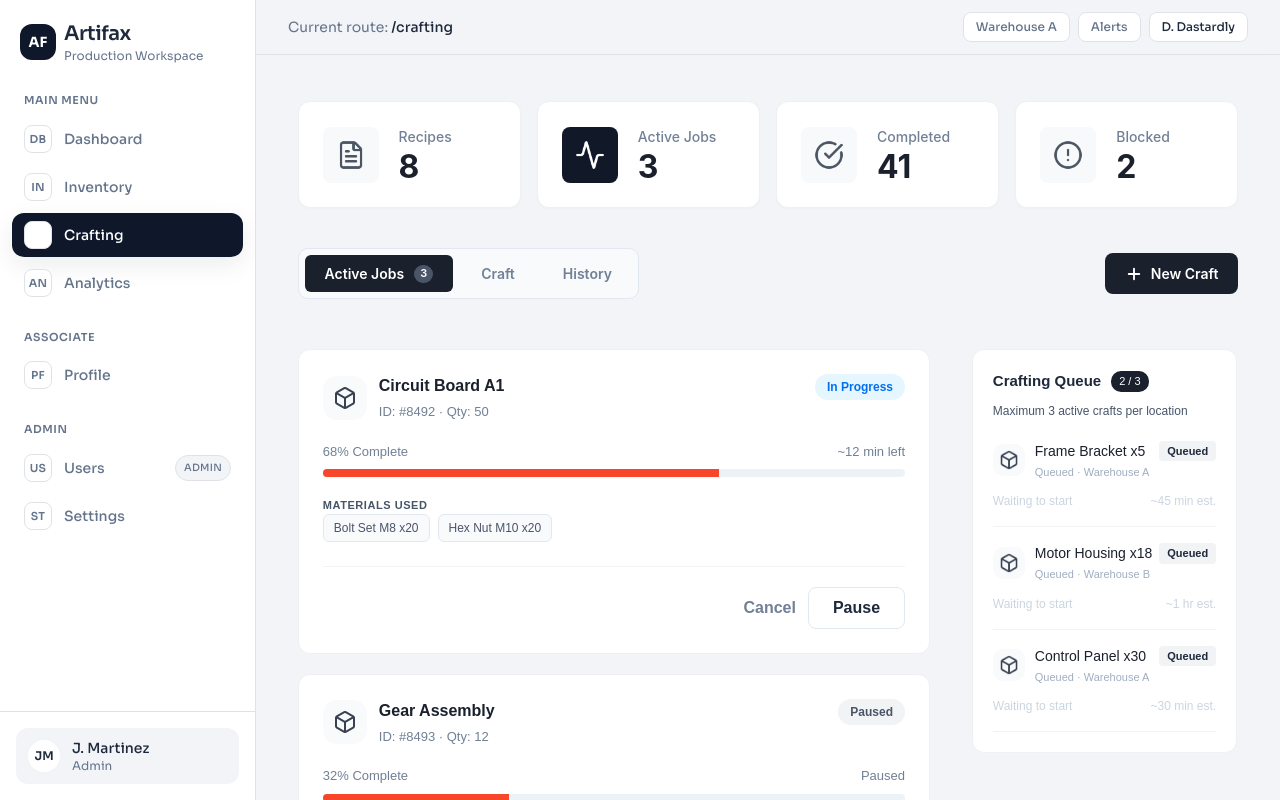
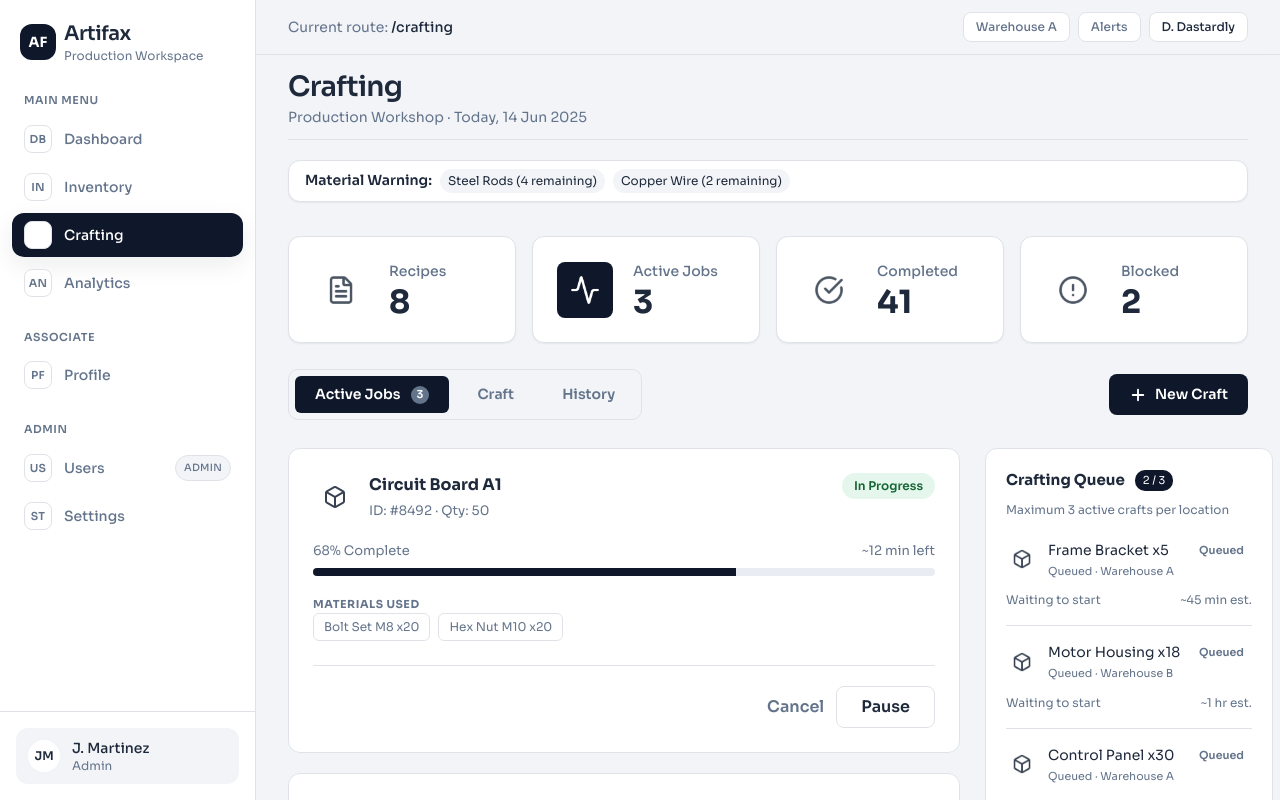
Before and after one commit to I-Know-What-You-Committed-Last-Summer/Artifax, a React (Create React App) app in the folder frontend/: page /crafting in a window 1280 px wide. Shown: the top 800 px of the page. Built offline with nearby package versions, Linux system fonts and the light colour scheme.

Commit message:
style(frontend): align crafting module with app layout tokens

```diff
--- a/frontend/src/pages/crafting/components/craftingItems/craftingItems.css
+++ b/frontend/src/pages/crafting/components/craftingItems/craftingItems.css
@@ -2,14 +2,14 @@
   display: grid;
   grid-template-columns: repeat(auto-fill, minmax(400px, 1fr));
   gap: 20px;
-  width: 97%;
+  width: 100%;
   margin: 0  auto;
   perspective: 1000px;
 }
 
 .job-card {
   background: white;
-  border: 1px solid #eef0f2;
+  border: 1px solid var(--border);
   border-radius: 12px;
   padding: 24px;
   transition: transform 0.2s ease;
@@ -29,7 +29,7 @@
   width: 44px;
   height: 44px;
   border-radius: 14px;
-  background: #f8fafc;
+  background: var(--app);
   display: flex;
   align-items: center;
   justify-content: center;
@@ -41,52 +41,52 @@
   object-fit: contain;
 }
 
-.job-titles h3 { font-size: 16px; font-weight: 700; margin: 0; color: #1a202c; }
-.job-titles p { font-size: 13px; color: #718096; margin: 4px 0 0 0; }
+.job-titles h3 { font-size: 16px; font-weight: 700; margin: 0; color: var(--text); }
+.job-titles p { font-size: 13px; color: var(--muted); margin: 4px 0 0 0; }
 
 .status-badge {
   padding: 4px 12px;
   border-radius: 20px;
   font-size: 12px;
   font-weight: 600;
-  background: #f1f3f5;
-  color: #4a5568;
+  background: var(--app);
+  color: var(--muted);
 }
 
-.status-badge.in-progress { background: #e6f6ff; color: #0070f3; }
+.status-badge.in-progress { background: var(--ok-bg); color: var(--ok-text); }
 
 .progress-section { margin-bottom: 20px; }
 .progress-text {
   display: flex;
   justify-content: space-between;
   font-size: 13px;
-  color: #718096;
+  color: var(--muted);
   margin-bottom: 8px;
 }
 
 .progress-bar-bg {
   height: 8px;
-  background: #edf2f7;
+  background: #e9edf3;
   border-radius: 4px;
   overflow: hidden;
 }
 
 .progress-bar-fill {
   height: 100%;
-  background: #F8462A;
+  background: var(--primary);
   transition: width 0.3s ease;
 }
 
-.section-label { font-size: 11px; font-weight: 700; color: #a0aec0; letter-spacing: 0.05em; margin-bottom: 8px; }
+.section-label { font-size: 11px; font-weight: 700; color: var(--muted); letter-spacing: 0.05em; margin-bottom: 8px; }
 
 .material-tags { display: flex; gap: 8px; flex-wrap: wrap; }
 .material-tag {
-  background: #f8fafc;
-  border: 1px solid #e2e8f0;
+  background: var(--app);
+  border: 1px solid var(--border);
   padding: 4px 10px;
   border-radius: 6px;
   font-size: 12px;
-  color: #4a5568;
+  color: var(--muted);
 }
 
 .card-actions {
@@ -95,16 +95,16 @@
   gap: 12px;
   margin-top: 24px;
   padding-top: 20px;
-  border-top: 1px solid #f1f3f5;
+  border-top: 1px solid var(--border);
 }
 
-.btn-cancel { background: transparent; border: none; color: #718096; font-weight: 600; cursor: pointer; }
+.btn-cancel { background: transparent; border: none; color: var(--muted); font-weight: 600; cursor: pointer; }
 .btn-action {
   padding: 8px 24px;
   border-radius: 8px;
-  border: 1px solid #e2e8f0;
+  border: 1px solid var(--border);
   background: white;
   font-weight: 600;
   cursor: pointer;
 }
-.btn-action.resume { background: #1a202c; color: white; }
+.btn-action.resume { background: var(--primary); color: white; }
--- a/frontend/src/pages/crafting/components/craftingNav/craftingNav.css
+++ b/frontend/src/pages/crafting/components/craftingNav/craftingNav.css
@@ -2,15 +2,14 @@
   display: flex;
   justify-content: space-between;
   align-items: center;
-  width: 98%;
-  margin: 10px auto;
-  font-family: -apple-system, BlinkMacSystemFont, "Segoe UI", Roboto, sans-serif;
+  width: 100%;
+  margin: 8px auto;
 }
 
 .tab-group {
   display: flex;
   gap: 8px;
-  background-color: #f1f3f5; /* Light grey track background */
+  background-color: var(--app);
   padding: 6px;
   border-radius: 10px;
 }
@@ -26,13 +25,13 @@
   font-weight: 600;
   cursor: pointer;
   background: transparent;
-  color: #718096;
+  color: var(--muted);
   transition: all 0.2s ease;
 }
 
 /* Active State Styles */
 .nav-btn.active {
-  background-color: #1a202c; /* Dark charcoal/black */
+  background-color: var(--primary);
   color: #ffffff;
 }
 
@@ -40,7 +39,7 @@
   display: flex;
   align-items: center;
   justify-content: center;
-  background-color: #4a5568;
+  background-color: var(--muted);
   color: #ffffff;
   font-size: 11px;
   min-width: 18px;
@@ -54,7 +53,7 @@
   display: flex;
   align-items: center;
   gap: 8px;
-  background-color: #1a202c;
+  background-color: var(--primary);
   color: #ffffff;
   border: none;
   padding: 10px 20px;
@@ -71,6 +70,6 @@
 
 /* Matching the UI's subtle borders */
 .tab-group {
-  border: 1px solid #e2e8f0;
-  background-color: #f8fafc;
+  border: 1px solid var(--border);
+  background-color: var(--app);
 }
--- a/frontend/src/pages/crafting/components/craftingQueue/craftingQueue.css
+++ b/frontend/src/pages/crafting/components/craftingQueue/craftingQueue.css
@@ -1,15 +1,15 @@
 .queue-sidebar {
   background: white;
-  border: 1px solid #eef0f2;
+  border: 1px solid var(--border);
   border-radius: 12px;
   padding: 20px;
-  width: 95%;
+  width: 100%;
   margin: 0 auto;
 }
 
 .queue-title-row { display: flex; align-items: center; gap: 10px; margin-bottom: 4px; }
 .queue-title-row h3 { font-size: 15px; font-weight: 700; margin: 0; }
-.queue-count { background: #1a202c; color: white; font-size: 11px; padding: 2px 8px; border-radius: 10px; }
+.queue-count { background: var(--primary); color: white; font-size: 11px; padding: 2px 8px; border-radius: 10px; }
 
 .item-info {
   display: flex;
@@ -21,32 +21,32 @@
   width: 32px;
   height: 32px;
   border-radius: 10px;
-  background: #f8fafc;
+  background: var(--app);
   padding: 6px;
   object-fit: contain;
 }
 
-.limit-note { font-size: 12px; color: #a0aec0; margin: 0 0 20px 0; padding: 5px 0px; }
+.limit-note { font-size: 12px; color: var(--muted); margin: 0 0 20px 0; padding: 5px 0px; }
 
 .queue-item {
   padding: 16px 0;
-  border-bottom: 1px solid #f1f3f5;
+  border-bottom: 1px solid var(--border);
 }
 
 .queue-item-header { display: flex; justify-content: space-between; align-items: flex-start; margin-bottom: 12px; }
-.item-info h4 { font-size: 14px; margin: 0; color: #1a202c; }
-.item-info p { font-size: 11px; color: #a0aec0; margin: 2px 0 0 0; }
+.item-info h4 { font-size: 14px; margin: 0; color: var(--text); }
+.item-info p { font-size: 11px; color: var(--muted); margin: 2px 0 0 0; }
 
-.queue-badge { font-size: 11px; font-weight: 600; padding: 2px 8px; border-radius: 4px; background: #f1f3f5; }
-.queue-badge.in-progress { background: #1a202c; color: white; }
+.queue-badge { font-size: 11px; font-weight: 600; padding: 2px 8px; border-radius: 4px; background: var(--app); color: var(--muted); }
+.queue-badge.in-progress { background: var(--primary); color: white; }
 
 .waiting-status {
   display: flex;
   justify-content: space-between;
   font-size: 12px;
-  color: #cbd5e0;
+  color: var(--muted);
 }
 
-.mini-bar-bg { height: 4px; background: #edf2f7; border-radius: 2px; margin-bottom: 8px; }
-.mini-bar-fill { height: 100%; background: #4a5568; border-radius: 2px; }
-.mini-text { display: flex; justify-content: space-between; font-size: 11px; color: #718096; }
+.mini-bar-bg { height: 4px; background: #e9edf3; border-radius: 2px; margin-bottom: 8px; }
+.mini-bar-fill { height: 100%; background: var(--primary); border-radius: 2px; }
+.mini-text { display: flex; justify-content: space-between; font-size: 11px; color: var(--muted); }
--- a/frontend/src/pages/crafting/components/historyStats/historyStats.css
+++ b/frontend/src/pages/crafting/components/historyStats/historyStats.css
@@ -3,9 +3,9 @@
   /* Equal distribution across 4 columns */
   grid-template-columns: repeat(4, 1fr);
   gap: 16px;
-  width: 98%;
+  width: 100%;
   margin: 10px auto;
-  font-family: -apple-system, BlinkMacSystemFont, "Segoe UI", Roboto, sans-serif;
+  font-family: inherit;
   margin-bottom: 30px;
 }
 
@@ -13,7 +13,7 @@
   display: flex;
   align-items: center;
   background: #ffffff;
-  border: 1px solid #eef0f2;
+  border: 1px solid var(--border);
   border-radius: 12px;
   padding: 24px;
   transition: transform 0.2s ease, box-shadow 0.2s ease;
@@ -29,7 +29,7 @@
   justify-content: center;
   width: 52px;
   height: 52px;
-  background-color: #f8fafc; /* Very light blue-grey */
+  background-color: var(--app);
   border-radius: 10px;
   margin-right: 16px;
   flex-shrink: 0;
@@ -55,14 +55,14 @@
 .history-label {
   font-size: 13px;
   font-weight: 500;
-  color: #94a3b8; /* Muted label color */
+  color: var(--muted);
   margin-bottom: 2px;
 }
 
 .history-value {
   font-size: 28px;
   font-weight: 700;
-  color: #0f172a; /* Deep charcoal */
+  color: var(--text);
   line-height: 1.2;
 }
 
--- a/frontend/src/pages/crafting/components/stats/stats.css
+++ b/frontend/src/pages/crafting/components/stats/stats.css
@@ -5,10 +5,10 @@
   gap: 16px;
   padding: 10px 0;
   background-color: transparent;
-  font-family: -apple-system, BlinkMacSystemFont, "Segoe UI", Roboto, sans-serif;
+  font-family: inherit;
 
   /* Layout constraints */
-  width: 98%;
+  width: 100%;
   margin: 0px auto 0;
   perspective: 1000px;
 }
@@ -17,10 +17,10 @@
   display: flex;
   align-items: center;
   background: #ffffff;
-  border: 1px solid #eef0f2;
+  border: 1px solid var(--border);
   border-radius: 12px;
   padding: 24px;
-  box-shadow: 0 1px 3px rgba(0, 0, 0, 0.02);
+  box-shadow: 0 1px 2px rgba(15, 23, 42, 0.06);
   /* Ensure the card fills the grid cell */
   width: 100%;
   box-sizing: border-box;
@@ -34,7 +34,7 @@
   justify-content: center;
   width: 56px;
   height: 56px;
-  background-color: #f8f9fa;
+  background-color: var(--app);
   border-radius: 8px;
   margin-right: 20px;
   flex-shrink: 0; /* Prevents icon box from squishing */
@@ -60,19 +60,19 @@
 .stat-label {
   font-size: 14px;
   font-weight: 500;
-  color: #718096;
+  color: var(--muted);
   margin-bottom: 4px;
 }
 
 .stat-value {
   font-size: 32px;
   font-weight: 700;
-  color: #1a202c;
+  color: var(--text);
   line-height: 1;
 }
 
 .info-card:nth-child(2) .icon-wrapper {
-  background-color: #111827;
+  background-color: var(--primary);
 }
 
 /* Responsive adjustment */
--- a/frontend/src/pages/crafting/crafting.css
+++ b/frontend/src/pages/crafting/crafting.css
@@ -1,17 +1,17 @@
 .crafting-page {
   width: 100%;
-  font-family: 'Orbitron', sans-serif;
+  display: block;
 }
 
 .crafting-panel {
   width: 100%;
-  padding: 20px 0;
+  padding: 8px 0;
 }
 
 .active-jobs-layout {
   display: flex;
-  width: 97%;
-  margin: 20px 0;
+  width: 100%;
+  margin: 12px 0;
   gap: 25px;
   align-items: flex-start;
 }
@@ -26,12 +26,12 @@
 
 .crafting-panel h2 {
   margin: 0 0 12px;
-  color: #0f172a;
+  color: var(--text);
 }
 
 .crafting-panel p {
   margin: 0;
-  color: #475569;
+  color: var(--muted);
 }
 
 @media (max-width: 960px) {
--- a/frontend/src/pages/crafting/crafting.js
+++ b/frontend/src/pages/crafting/crafting.js
@@ -1,11 +1,15 @@
 import React, { useState } from 'react';
 import './crafting.css';
+import AlertStrip from '../../components/layout/AlertStrip';
+import PageHeader from '../../components/layout/PageHeader';
 import CraftingNav from './components/craftingNav/craftingNav';
 import StatsGrid from './components/stats/stats';
 import HistoryStats from './components/historyStats/historyStats';
 import HistoryPanel from './components/historyPanel/historyPanel';
 import CraftingItems from './components/craftingItems/craftingItems';
 import CraftingQueue from './components/craftingQueue/craftingQueue';
+
+const craftingAlerts = ['Steel Rods (4 remaining)', 'Copper Wire (2 remaining)'];
 
 const ActiveJobsPage = () => (
   <div className="crafting-panel">
@@ -47,15 +51,15 @@ const Crafting = () => {
   const [activeTab, setActiveTab] = useState('active');
 
   return (
-    <div className="page-content">
     <div className="crafting-page">
+      <PageHeader title="Crafting" subtitle="Production Workshop · Today, 14 Jun 2025" />
+      <AlertStrip label="Material Warning:" items={craftingAlerts} />
       {activeTab === 'active' && <ActiveJobsPage />}
       {activeTab === 'history' && <HistoryPage activeTab={activeTab} onTabChange={setActiveTab} />}
       {activeTab !== 'history' && <CraftingNav activeTab={activeTab} onTabChange={setActiveTab} />}
       {activeTab === 'active' && <ActiveJobsContent />}
       {activeTab === 'craft' && <CraftPage />}
     </div>
-    </div>
   );
 };
 
```
Also changed, not shown: frontend/src/pages/crafting/components/historyPanel/historyPanel.css (+36 -36 lines). Lines whose indentation alone changed are shown as unchanged.
